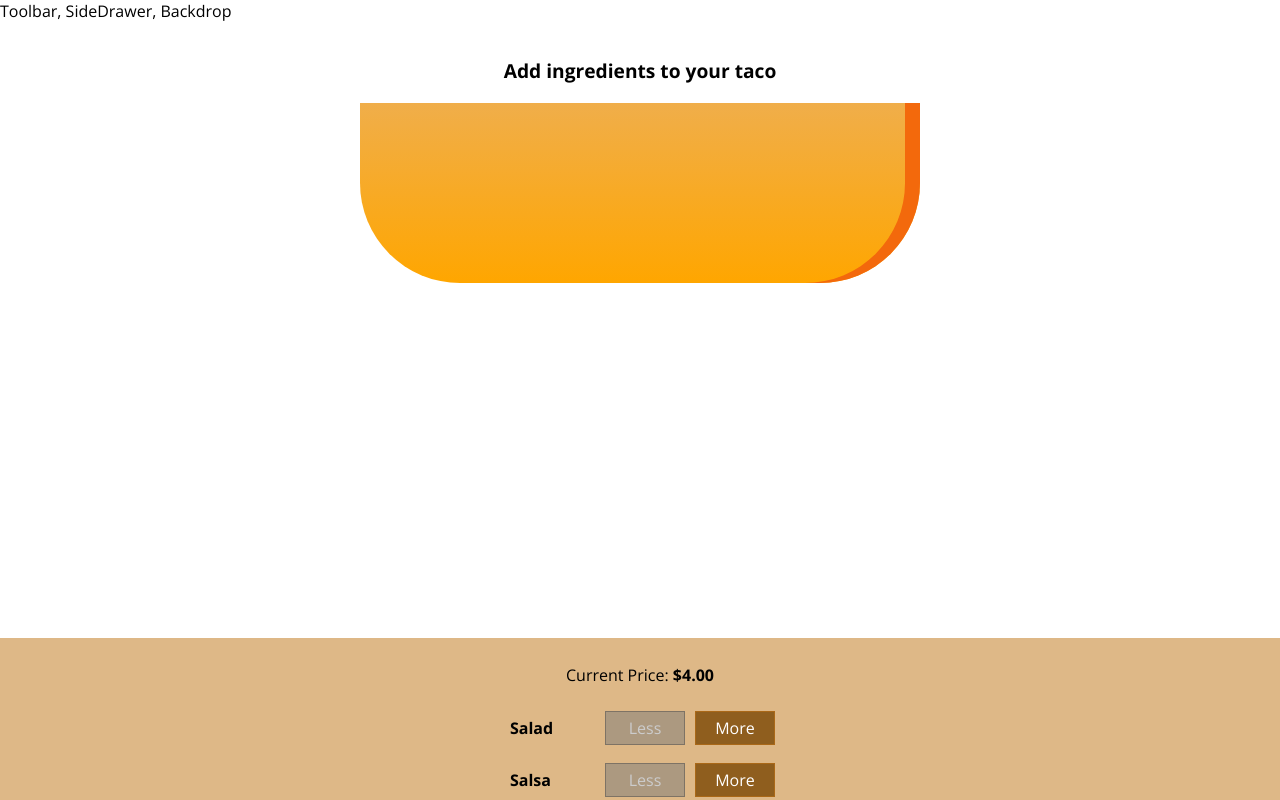
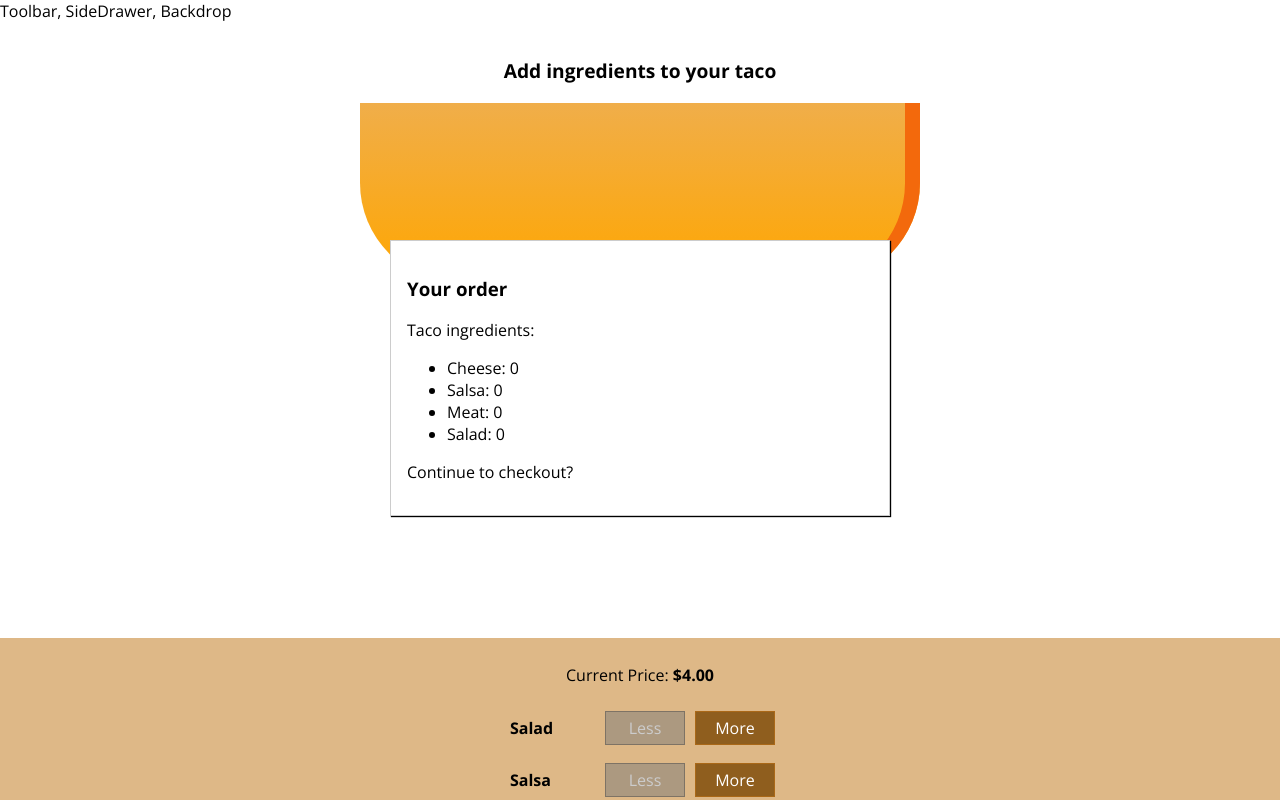
Before and after one commit to ShaunaMack/taco-builder, a React app: page / in a window 1280 px wide. Shown: the top 800 px of the page. Built offline with nearby package versions, Linux system fonts and the light colour scheme.

Commit message:
add modal that displays order ingredients

```diff
--- /dev/null
+++ b/src/components/Taco/OrderSummary/OrderSummary.js
@@ -0,0 +1,25 @@
+import React from 'react';
+
+import Aux from '../../../hoc/Aux'
+
+const orderSummary = (props) => {
+    const ingredientSummary = Object.keys(props.ingredients)
+    .map(igKey => {
+       return <li key={igKey}>
+            <span style={{textTransform: 'capitalize'}}>{igKey}</span>: {props.ingredients[igKey]}
+            </li>
+    })
+
+    return (
+        <Aux>
+            <h3>Your order</h3>
+            <p>Taco ingredients:</p>
+            <ul>
+                {ingredientSummary}
+            </ul>
+            <p>Continue to checkout?</p>
+        </Aux>
+    );
+};
+
+export default orderSummary;
--- /dev/null
+++ b/src/components/UI/Modal/Modal.js
@@ -0,0 +1,11 @@
+import React from 'react';
+
+import classes from './Modal.module.css'
+
+const modal = (props) => (
+        <div className={classes.Modal}>
+            {props.children}
+        </div>
+);
+
+export default modal;
--- /dev/null
+++ b/src/components/UI/Modal/Modal.module.css
@@ -0,0 +1,20 @@
+.Modal {
+    position: fixed;
+    z-index: 500;
+    background-color: white;
+    width: 70%;
+    border: 1px solid #ccc;
+    box-shadow: 1px 1px 1px black;
+    padding: 16px;
+    left: 15%;
+    top: 30%;
+    box-sizing: border-box;
+    transition: all 0.3s ease-out;
+}
+
+@media (min-width: 600px) {
+    .Modal {
+        width: 500px;
+        left: calc(50% - 250px);
+    }
+}
--- a/src/containers/TacoBuilder/TacoBuilder.js
+++ b/src/containers/TacoBuilder/TacoBuilder.js
@@ -3,6 +3,8 @@
 import Aux from '../../hoc/Aux'
 import Taco from '../../components/Taco/Taco'
 import BuildControls from '../../components/Taco/BuildControls/BuildControls';
+import Modal from '../../components/UI/Modal/Modal'
+import OrderSummary from '../../components/Taco/OrderSummary/OrderSummary'
 
 const INGREDIENT_PRICES = {
     salad: 0.5,
@@ -72,6 +74,9 @@
         }
         return (
             <Aux>
+                <Modal>
+                    <OrderSummary ingredients={this.state.ingredients}/>
+                </Modal>
                 <Taco ingredients={this.state.ingredients}/>
                 <BuildControls
                     price={this.state.totalPrice}
```
Also changed, not shown: src/components/UI/Button/Button.module.css (added, +24 -0 lines), src/components/UI/Backdrop/Backdrop.js (added), src/components/UI/Backdrop/Backdrop.module.css (added), src/components/UI/Button/Button.js (added).
